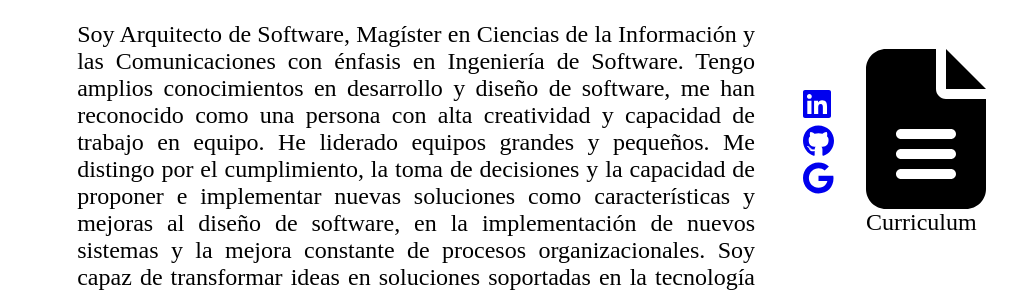
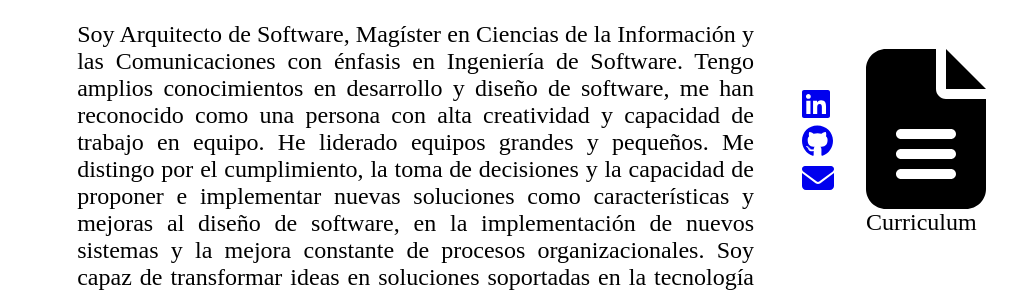
Before and after one commit to salcedogeiner/self-brand, a Gatsby site: page /main/main in a window 1280 px wide. Shown: the part 266-560 px from the top of the page, 262-1280 px from the left. Built offline with nearby package versions, Linux system fonts and the light colour scheme; Gatsby itself is replaced by a stand-in of ours.

Commit message:
feat: feat mail

```diff
--- a/src/components/molecules/social-links/social-links.molecule.jsx
+++ b/src/components/molecules/social-links/social-links.molecule.jsx
@@ -1,6 +1,7 @@
 import React from 'react';
 import IconLink from '../../atoms/icon-link.atom';
-import {faGithub, faFacebook, faLinkedin, faYoutube, faInstagram, faTwitter, faReddit, faGoogle} from '@fortawesome/free-brands-svg-icons'
+import {faGithub, faFacebook, faLinkedin, faYoutube, faInstagram, faTwitter, faReddit, faGoogle, faMailchimp } from '@fortawesome/free-brands-svg-icons'
+import { faEnvelope } from '@fortawesome/free-solid-svg-icons'
 import {List} from './list.styled';
 
 const SocialLinks = ({ links }) => {
@@ -12,7 +13,8 @@ const SocialLinks = ({ links }) => {
         instagram: faInstagram,
         twitter: faTwitter,
         reddit: faReddit,
-        google: faGoogle
+        google: faGoogle,
+        mail: faEnvelope,
     }
 
     return (
--- a/src/data-source/self-data.json
+++ b/src/data-source/self-data.json
@@ -13,8 +13,8 @@
                 "src": "https://github.com/salcedogeiner"
             },
             {
-                "icon": "google",
-                "src": "https://plus.google.com/u/0/105529098282409828897"
+                "icon": "mail",
+                "src": "mailto://geiner.salcedo.ppc0111@gmail.com"
             }
         ],
         "curriculum_file": "https://self-brand.s3.amazonaws.com/pdf-files/0d8eafd51ad85c528acbe123c4bead70.pdf"
```
